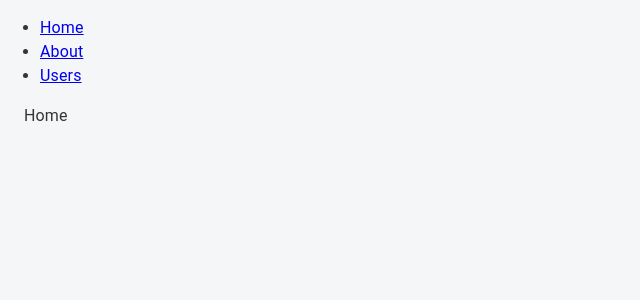
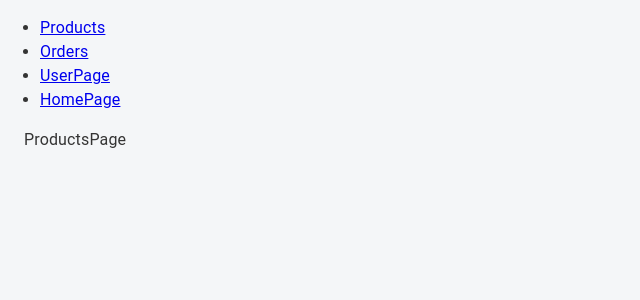
Before and after one commit to Jayson-Born/burak-react, a React (Create React App) app: page /products in a window 1280 px wide. Shown: the top 300 px of the page, without its empty margins (0-640 px from the left). Built offline with nearby package versions, Linux system fonts and the light colour scheme.

Commit message:
fix: develop burak screen based components

```diff
--- a/src/app/App.tsx
+++ b/src/app/App.tsx
@@ -3,43 +3,48 @@
 import { BrowserRouter as Router, Route, Switch, Link } from "react-router-dom";
 import { Box, Button, Container, Stack, Typography } from "@mui/material";
 import { RippleBadge } from "./MaterialTheme/styled";
-import { About } from "./screens/About";
-import { Users } from "./screens/Users";
-
+import {HomePage} from "./screens/homePage/index";
+import { OrdersPage } from "./screens/orderPage";
+import { ProductsPage } from "./screens/productsPage";
+import { UserPage } from "./screens/userPage";
 function App() {
   return (
     <div>
       <nav>
         <ul>
           <li>
-            <Link to="/">Home</Link>
+            <Link to="/products">Products</Link>
           </li>
           <li>
-            <Link to="/about">About</Link>
+            <Link to="/orders">Orders</Link>
           </li>
           <li>
-            <Link to="/users">Users</Link>
+            <Link to="/member-page">UserPage</Link>
+          </li>
+          <li>
+            <Link to="/">HomePage</Link>
           </li>
         </ul>
       </nav>
 
       <Switch>
-        <Route path="/about">
-          <About />
+        <Route path="/products">
+          <ProductsPage />
         </Route>
-        <Route path="/users">
-          <Users />
+        <Route path="/orders">
+          <OrdersPage />
+        </Route>
+        <Route path="/member-page">
+          <UserPage />
         </Route>
         <Route path="/">
-          <Home />
+          <HomePage />
         </Route>
       </Switch>
     </div>
 );
 }
 
-function Home() {
-return <Container>Home</Container>
-}
+
 
 export default App;
--- /dev/null
+++ b/src/app/screens/helpPage/index.tsx
@@ -0,0 +1,6 @@
+import Container from "@mui/material/Container/Container";
+import React from "react";
+
+export function HelpPage(){
+    return <Container>HelpPage</Container>;
+}
--- a/src/app/screens/About.tsx
+++ b/src/app/screens/homePage/index.tsx
@@ -1,6 +1,6 @@
 import Container from "@mui/material/Container/Container";
 import React from "react";
 
-export function About(){
-    return <Container>About</Container>;
+export function HomePage(){
+    return <Container>HomePage</Container>;
 }
--- /dev/null
+++ b/src/app/screens/orderPage/index.tsx
@@ -0,0 +1,6 @@
+import Container from "@mui/material/Container/Container";
+import React from "react";
+
+export function OrdersPage(){
+    return <Container>OdersPage</Container>;
+}
--- /dev/null
+++ b/src/app/screens/productsPage/index.tsx
@@ -0,0 +1,6 @@
+import Container from "@mui/material/Container/Container";
+import React from "react";
+
+export function ProductsPage(){
+    return <Container>ProductsPage</Container>;
+}
--- a/src/app/screens/Users.tsx
+++ b/src/app/screens/userPage/index.tsx
@@ -1,6 +1,6 @@
 import Container from "@mui/material/Container/Container";
 import React from "react";
 
-export function Users(){
-    return <Container>Users</Container>;
+export function UserPage(){
+    return <Container>UsersPage</Container>;
 }
```
